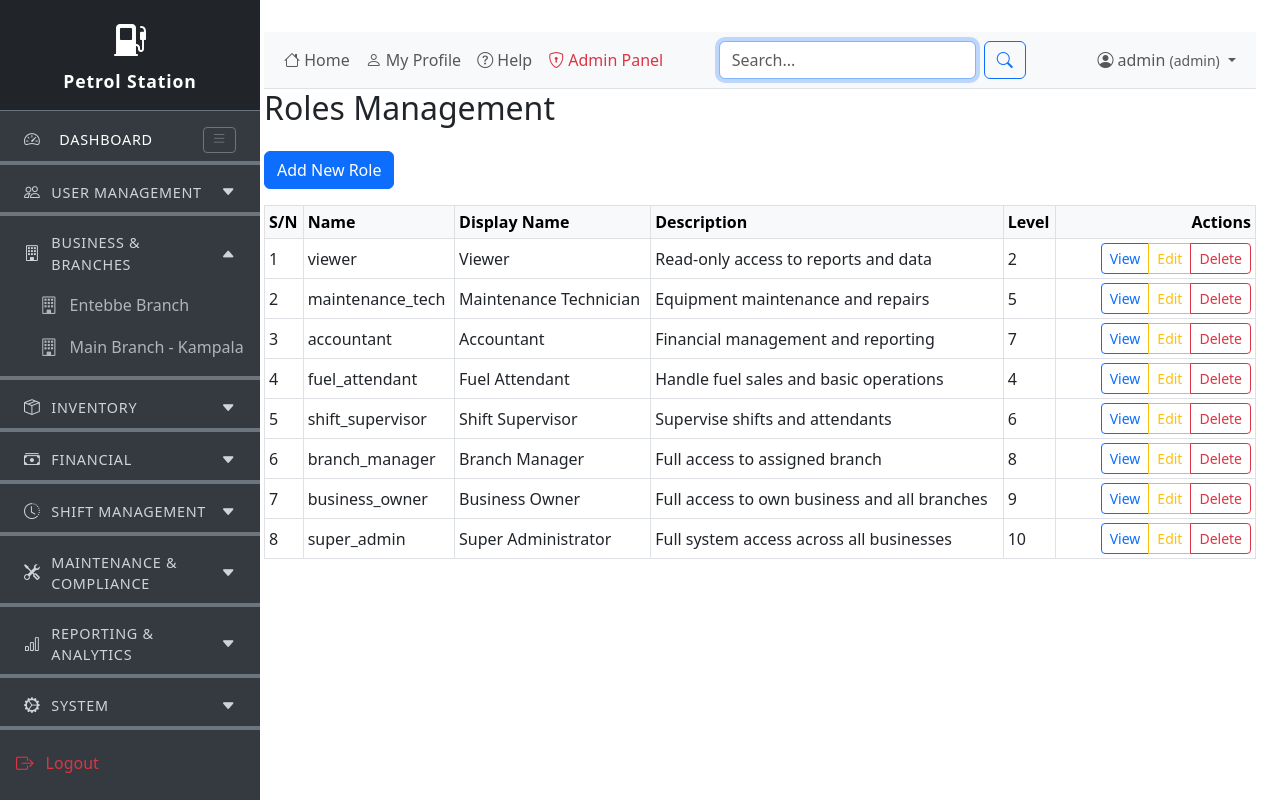
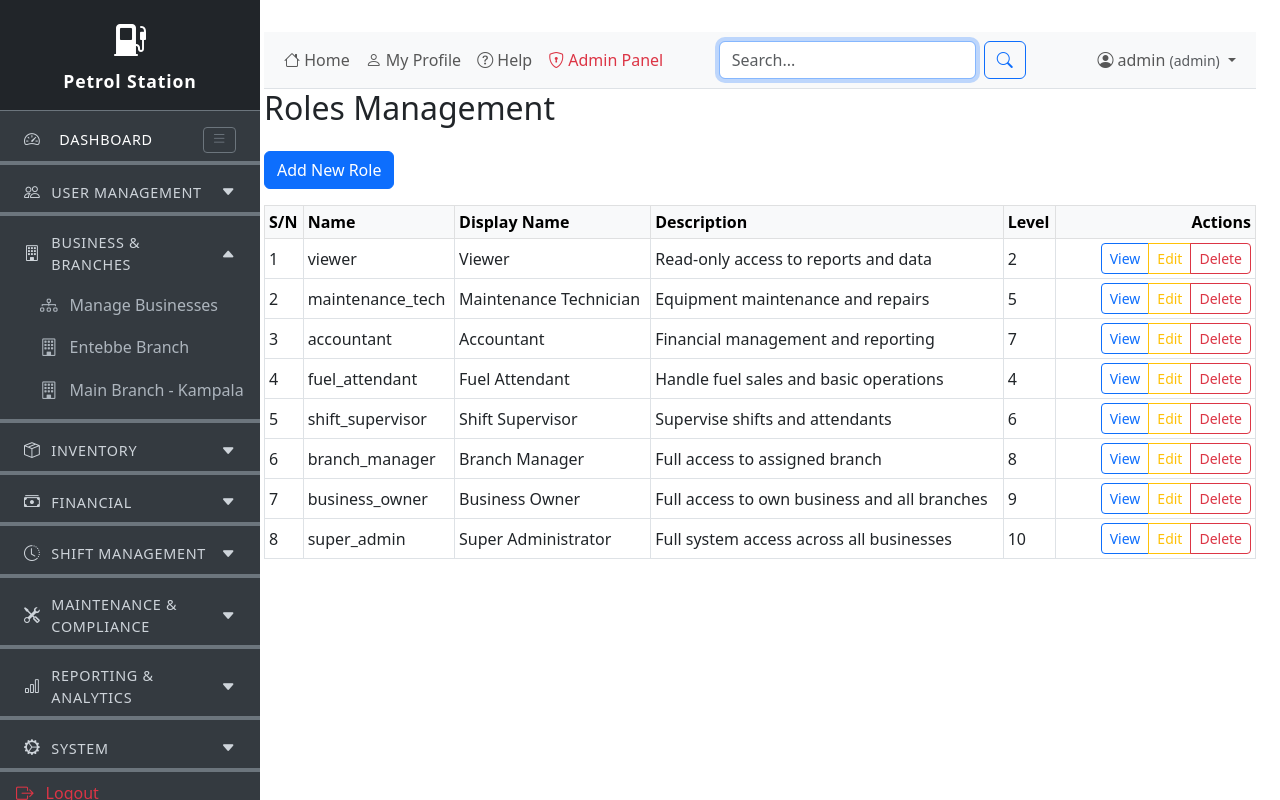
Before and after one commit to AtwongereVianney/fuelstation, a PHP site: page /public/manage_roles.php in a window 1280 px wide, after a click on "BUSINESS & BRANCHES". Run offline with PHP 8.4, Linux system fonts and the light colour scheme; a user stored in the database is signed in; data comes from the database, SQL or seed files in the repository.

Commit message:
add header on manage_businesses.php

```diff
--- a/includes/sidebar.php
+++ b/includes/sidebar.php
@@ -161,6 +161,7 @@ $sidebarModules = get_accessible_sidebar_modules();
                 $is_super_admin = mysqli_num_rows($super_result) > 0;
             }
             if ($is_super_admin) {
+                echo '<li><a class="nav-link" href="../public/manage_businesses.php"><i class="bi bi-diagram-3"></i><span>Manage Businesses</span></a></li>';
                 foreach ($sidebar_branches as $branch) {
                     echo '<li><a class="nav-link" href="../public/branch_dashboard.php?branch_id=' . $branch['id'] . '"><i class="bi bi-building"></i><span>' . htmlspecialchars($branch['branch_name']) . '</span></a></li>';
                 }
--- a/public/manage_businesses.php
+++ b/public/manage_businesses.php
@@ -91,6 +91,7 @@ function h($str) { return htmlspecialchars((string)($str ?? ''), ENT_QUOTES, 'UT
     <link href="https://cdn.jsdelivr.net/npm/bootstrap@5.3.0/dist/css/bootstrap.min.css" rel="stylesheet">
 </head>
 <body>
+<?php include '../includes/header.php'; ?>
 <div class="container py-4">
     <h2 class="mb-4">Manage Businesses & Branches</h2>
     <?php if (isset($_SESSION['success_message'])): ?>
```
